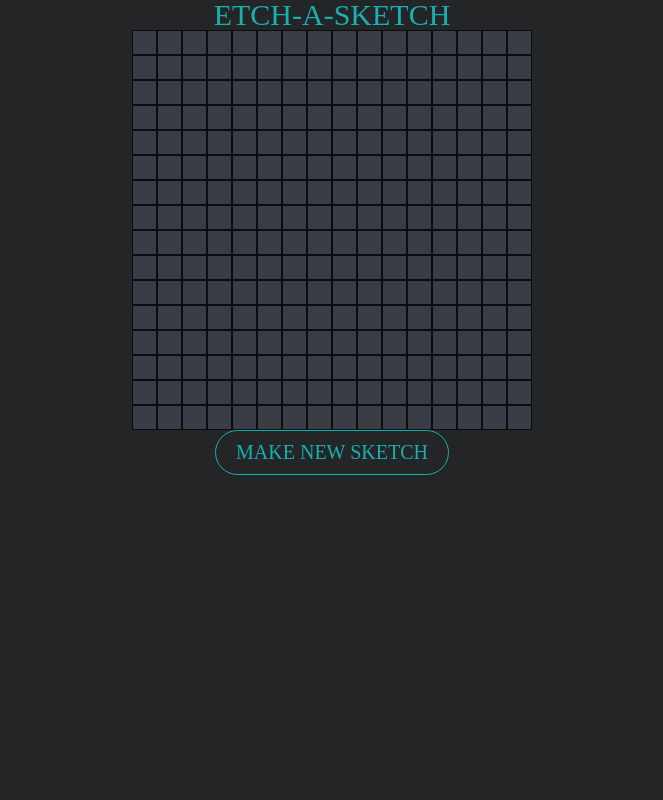
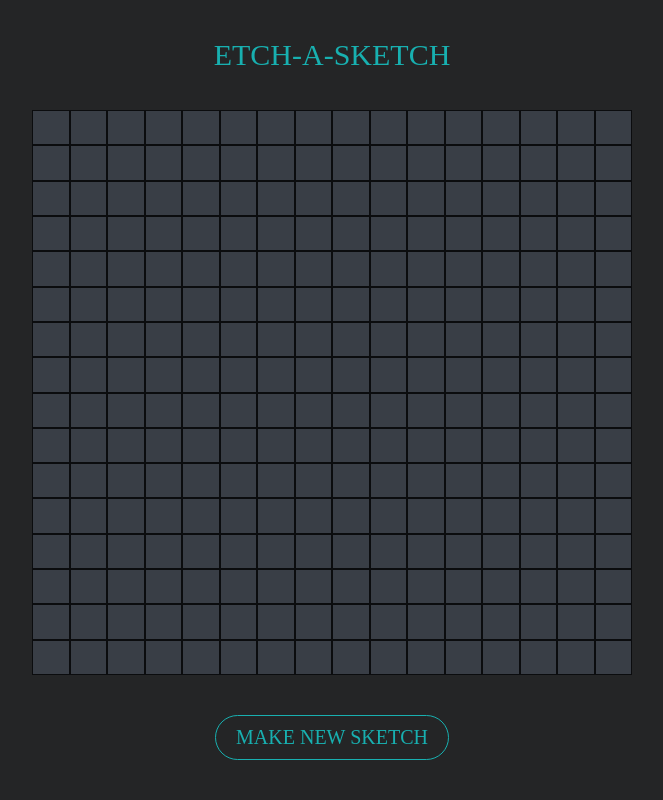
Before and after one commit to VanQuishi/Etch-A-Sketch, a plain HTML site: page index.html in a window 1280 px wide. Shown: the whole page, without its empty margins (308-971 px from the left). Drawn offline with Linux system fonts and the light colour scheme.

Commit message:
Update style.css
Add button effect

```diff
--- a/style.css
+++ b/style.css
@@ -6,7 +6,12 @@ body{
     display: flex;
     flex-direction: column;
     align-items: center;
-    justify-content: space-between;
+    text-align: center;
+    justify-content: center;
+
+    position:absolute;
+    left:0; right:0;
+    top:0; bottom:0;
 }
 
 :root {
@@ -19,8 +24,8 @@ body{
     border-color: black;
     border-style: solid;
     border: 1px;
-    height: 400px;
-    width: 400px;
+    height: 600px;
+    width: 600px;
     grid-template-rows: repeat(var(--grid-rows), 1fr);
     grid-template-columns: repeat(var(--grid-cols), 1fr);
 }
@@ -36,21 +41,15 @@ body{
 
 }
 
-.title{
-    text-align: center;
-}
-
 .text{
     font-family: "montserrat";
     color: #18b0b0;
     font-size: 30px;
-}
-
-.button{
-    text-align: center;
+    margin: 40px 0;
 }
 
 .btn{
+    margin: 40px 0;
     border: 1px solid #18b0b0;
     border-radius: 25px;
     background: none;
@@ -59,9 +58,8 @@ body{
     font-size: 20px;
     cursor: pointer;
     font-family: "montserrat";
-
+    transition: color 1.0s linear;
 }
-
 
 .btn:hover{
     color: #242526;
```
